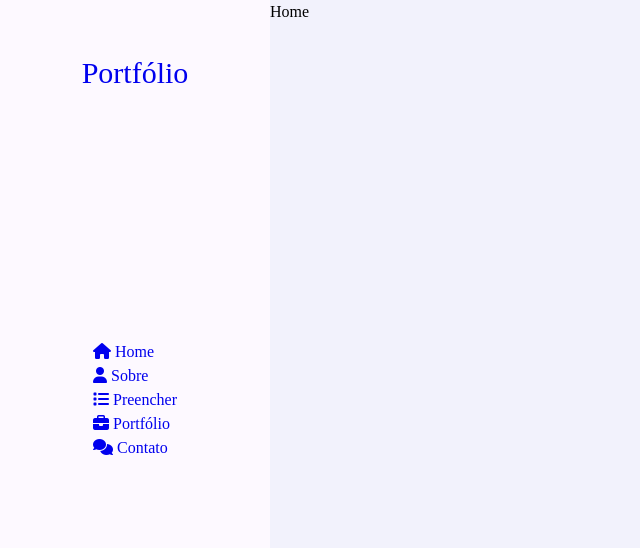
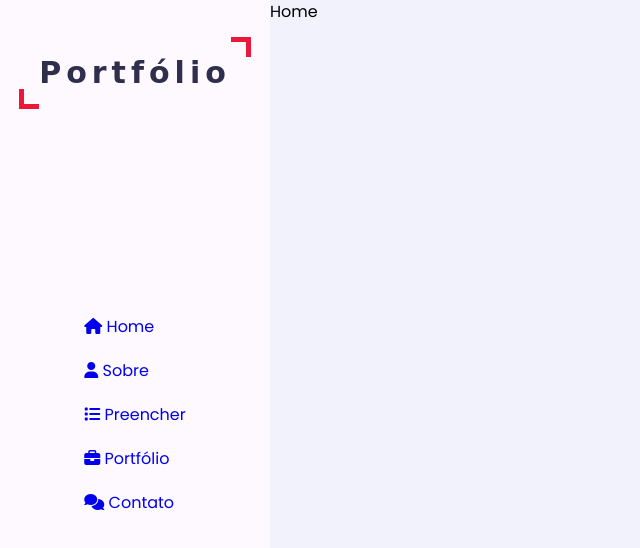
Before and after one commit to gabrielsvpinheiro/portfolio, a plain HTML site: page index.html in a window 1280 px wide. Shown: the whole page, without its empty margins (0-640 px from the left). Drawn offline with Linux system fonts and the light colour scheme; files that its build step writes are made by us from their sources; a web font is replaced by a local one.

Commit message:
aside css

```diff
--- a/css/skins/color-1.css
+++ b/css/skins/color-1.css
@@ -0,0 +1,3 @@
+:root{
+  --skin-color:#ec1839;
+}
--- a/css/style.css
+++ b/css/style.css
@@ -1,3 +1,4 @@
+@import url('https://fonts.googleapis.com/css2?family=Clicker+Script&family=Poppins:wght@200;300;400;500;600;700&display=swap');
 :root
 {
   --bg-black-900: #f2f2fc;
@@ -5,13 +6,13 @@
   --bg-black-50: #e8dfec;
   --text-black-900: #302e4d;
   --text-black-700: #504e70;
+  --skin-color:#504e70;
 }
 
 body{
-  margin: 0;
-  padding: 0;
   line-height: 1.5;
   font-size: 16px;
+  font-family: 'Poppins' , sans-serif;
 }
 
 *{
@@ -61,3 +62,47 @@ ul{
   font-size: 30px;
   text-transform: capitalize;
 }
+
+.aside .logo a{
+  color: var(--text-black-900);
+  font-weight: 700;
+  padding: 15px 20px;
+  font-size: 30px;
+  letter-spacing: 5px;
+  position: relative;
+}
+
+.aside .logo a span{
+  font-family: 'Clicker Script', cursive;
+  font-family: 40px;
+}
+
+.aside .logo a::before{
+  content: '';
+  position: absolute;
+  width: 20px;
+  height: 20px;
+  border-bottom: 5px solid var(--skin-color);
+  border-left: 5px solid var(--skin-color);
+  bottom: 0;
+  left: 0;
+}
+
+.aside .logo a::after{
+  content: '';
+  position: absolute;
+  width: 20px;
+  height: 20px;
+  border-top: 5px solid var(--skin-color);
+  border-right: 5px solid var(--skin-color);
+  top: 0;
+  right: 0;
+}
+
+.aside .nav{
+  margin-top: 50px;
+}
+
+.aside .nav li{
+  margin-bottom: 20px;
+}
```
